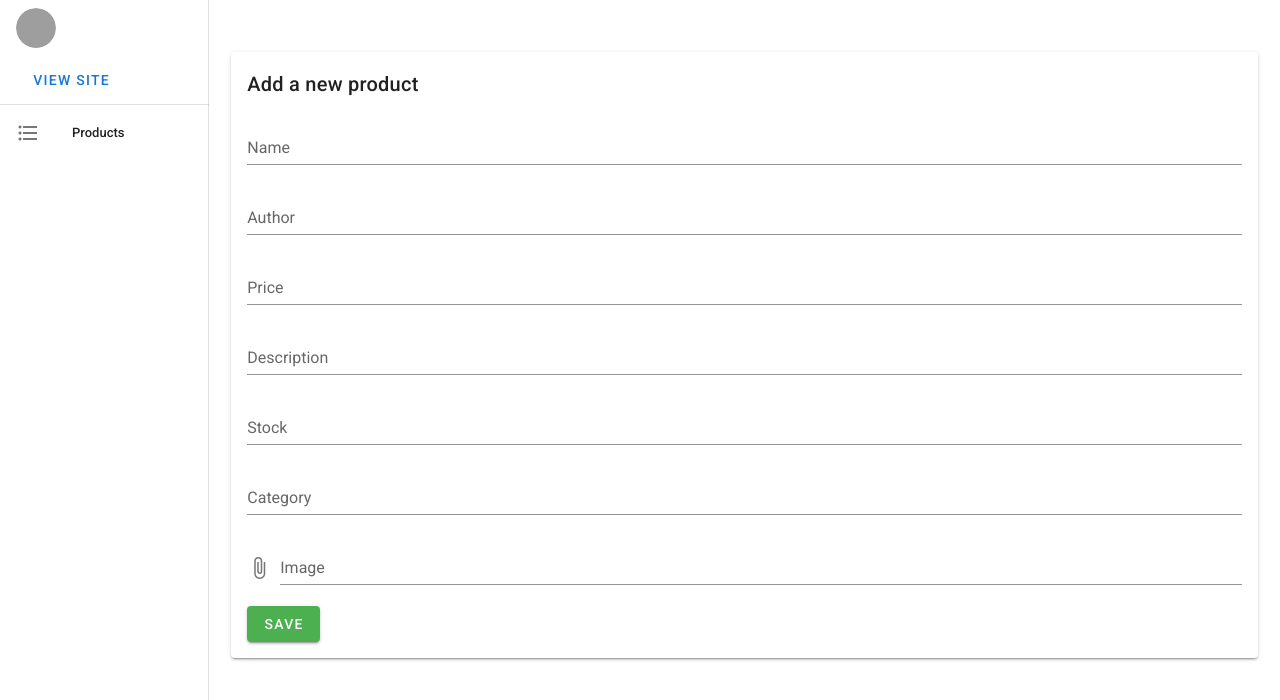
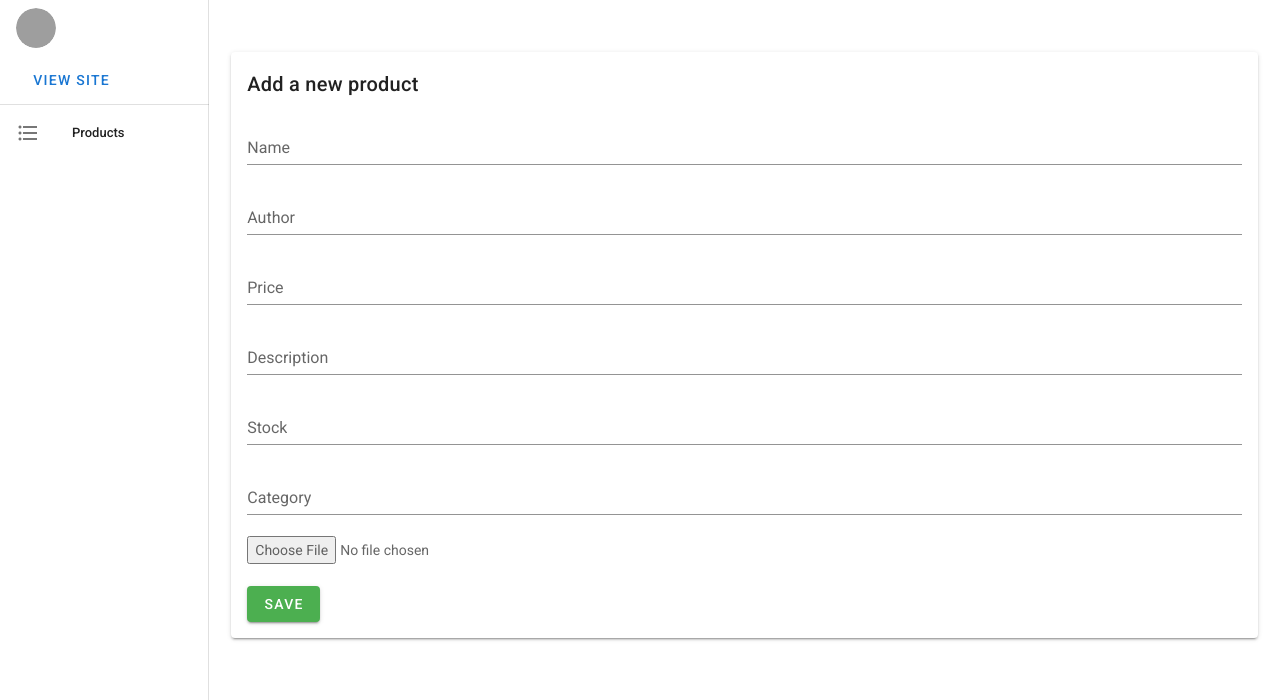
Before and after one commit to humble-fox-2019/e-commerce, a Vue app in the folder client/: page /productAdd in a window 1280 px wide. Shown: the top 700 px of the page. Built offline with nearby package versions, Linux system fonts and the light colour scheme; grey boxes are pictures that could not be loaded.

Commit message:
add new book done

```diff
--- a/client/src/views/products/ProductAdd.vue
+++ b/client/src/views/products/ProductAdd.vue
@@ -3,7 +3,7 @@
     <v-card-title>Add a new product</v-card-title>
 
     <v-card-text>
-      <v-form ref="form" v-model="valid" lazy-validation>
+      <v-form>
         <v-text-field v-model="name" label="Name"></v-text-field>
 
         <v-text-field v-model="author" label="Author"></v-text-field>
@@ -16,16 +16,33 @@
 
         <v-text-field v-model="category" label="Category"></v-text-field>
 
-        <v-file-input label="Image"></v-file-input>
+        <input type="file" placeholder="action" v-on:change="handlefileupload($event)">
+
+        <br>
+        <br>
 
         <v-btn color="success" class="mr-4" @click="save()">Save</v-btn>
       </v-form>
     </v-card-text>
+    <v-snackbar
+      v-model="snackBar"
+      :color="snackColor"
+      multi-line="multi-line"
+      right="right"
+      top="top"
+      style="white-space: pre-line;"
+    >
+      {{ snackMsg }}
+      <v-btn dark text @click="snackBar = false">Close</v-btn>
+    </v-snackbar>
   </v-card>
 </template>
 
 <script>
+import db from "@/apis/axios";
+
 export default {
+    name: "productAdd",
   data() {
     return {
       name: "",
@@ -33,13 +50,58 @@ export default {
       price: "",
       description: "",
       stock: "",
-      category: ""
+      category: "",
+      image: "",
+
+      snackMsg: "",
+      snackColor: "",
+      snackBar: false
     };
   },
   methods: {
-      save() {
-          alert('asdas')
-      }
+    save() {
+      let formData = new FormData();
+      formData.set("name", this.name);
+      formData.set("author", this.author);
+      formData.set("price", this.price);
+      formData.set("description", this.description);
+      formData.set("stock", this.stock);
+      formData.set("category", this.category);
+      formData.set("image", this.image);
+
+      db.post(
+        "/products",
+        formData,
+        {
+          headers: {
+            access_token: this.$store.state.token
+          }
+        }
+      )
+        .then(({ data }) => {
+          this.snackMsg = "Create new product success";
+          this.snackColor = "success";
+          this.snackBar = true;
+
+          setTimeout(() => {
+            this.$router.push('products');
+           }, 1000);
+        })
+        .catch(err => {
+          if (err.response.data) {
+            this.snackMsg = err.response.data.message.join("\n");
+            this.snackColor = "error";
+            this.snackBar = true;
+          } else {
+            console.log(err);
+          }
+        })
+        .finally(() => {});
+    },
+    handlefileupload(event) {
+      let image = event.target.files || event.dataTransfer.files;
+      this.image = image[0];
+    }
   }
 };
 </script>
```
